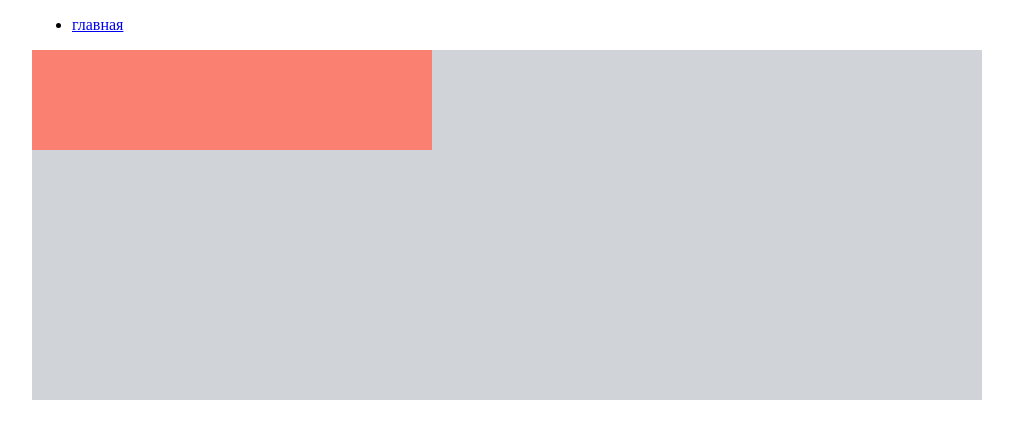
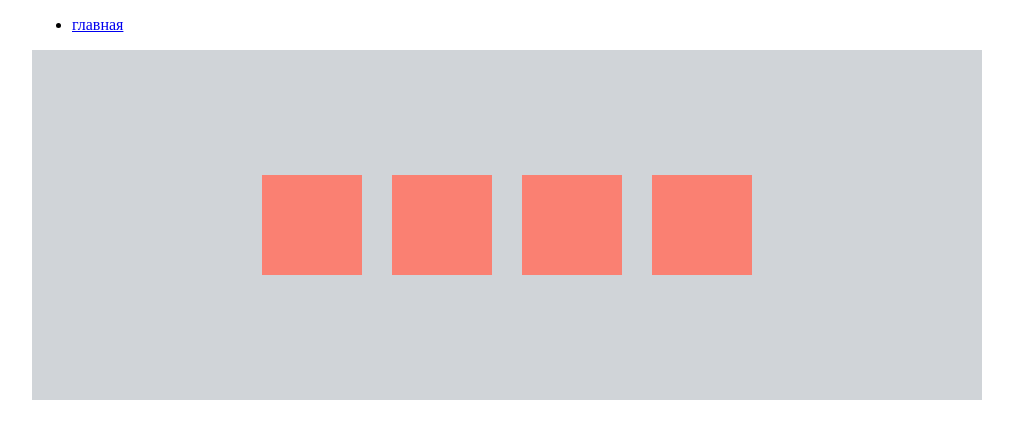
Before and after one commit to cherry-mary/css, a plain HTML site: page flex.html in a window 1280 px wide. Shown: the whole page, without its empty margins (133-1146 px from the left). Drawn offline with Linux system fonts and the light colour scheme.

Commit message:
First task done

```diff
--- a/styles/flex.css
+++ b/styles/flex.css
@@ -6,8 +6,11 @@
     flex-direction: column;
     height: 350px;
     background: #d0d4d8;
+    /* flex-direction: ; */
+    justify-content: center;
+    align-items: center;
     flex-direction: row;
-    justify-content: flex-start;
+    /* margin: 15px; */
 }
 .wrapper {
     width: 950px;
@@ -18,4 +21,5 @@
     height: 100px;
     width: 100px;
     background: salmon;
+    margin: 15px;
 }
```
